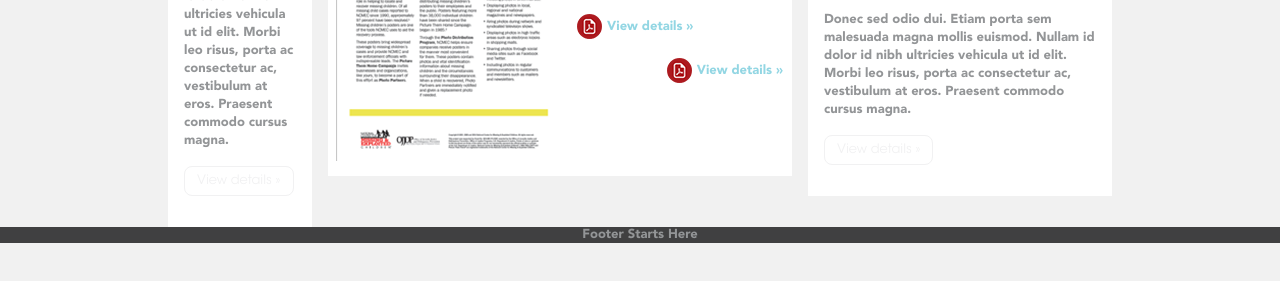
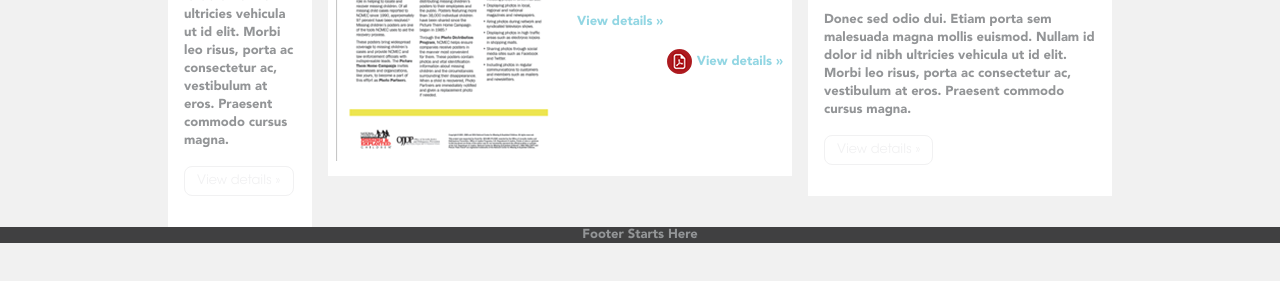
Before and after one commit to RakeshPandey/ncmec-frontend, a website: page publication-template.html in a window 1280 px wide. Shown: the part 301-582 px from the top of the page. Drawn offline with Linux system fonts and the light colour scheme.

Commit message:
Remove icon for above link of publication template.

```diff
--- a/publication-template.html
+++ b/publication-template.html
@@ -81,7 +81,7 @@
                       <img src="missingkids/images/MK-XA3-picturethemhome.png" alt="Donec sed odio dui">
                     </picture>
                     <p>Donec sed odio dui. Etiam porta sem malesuada magna mollis euismod. Nullam id dolor id nibh ultricies vehicula ut id elit. Morbi leo risus, porta ac consectetur ac, vestibulum at eros. Praesent commodo cursus magna.</p>
-                    <p><a class="btn btn-link download-pdf-medium" href="#" title="View details">View details »</a></p>
+                    <p><a class="btn btn-link" href="#" title="View details">View details »</a></p>
                     <p><a class="btn btn-link pull-right download-pdf-medium" href="#" title="View details">View details »</a></p>
                   </div>
                 </div>
```
